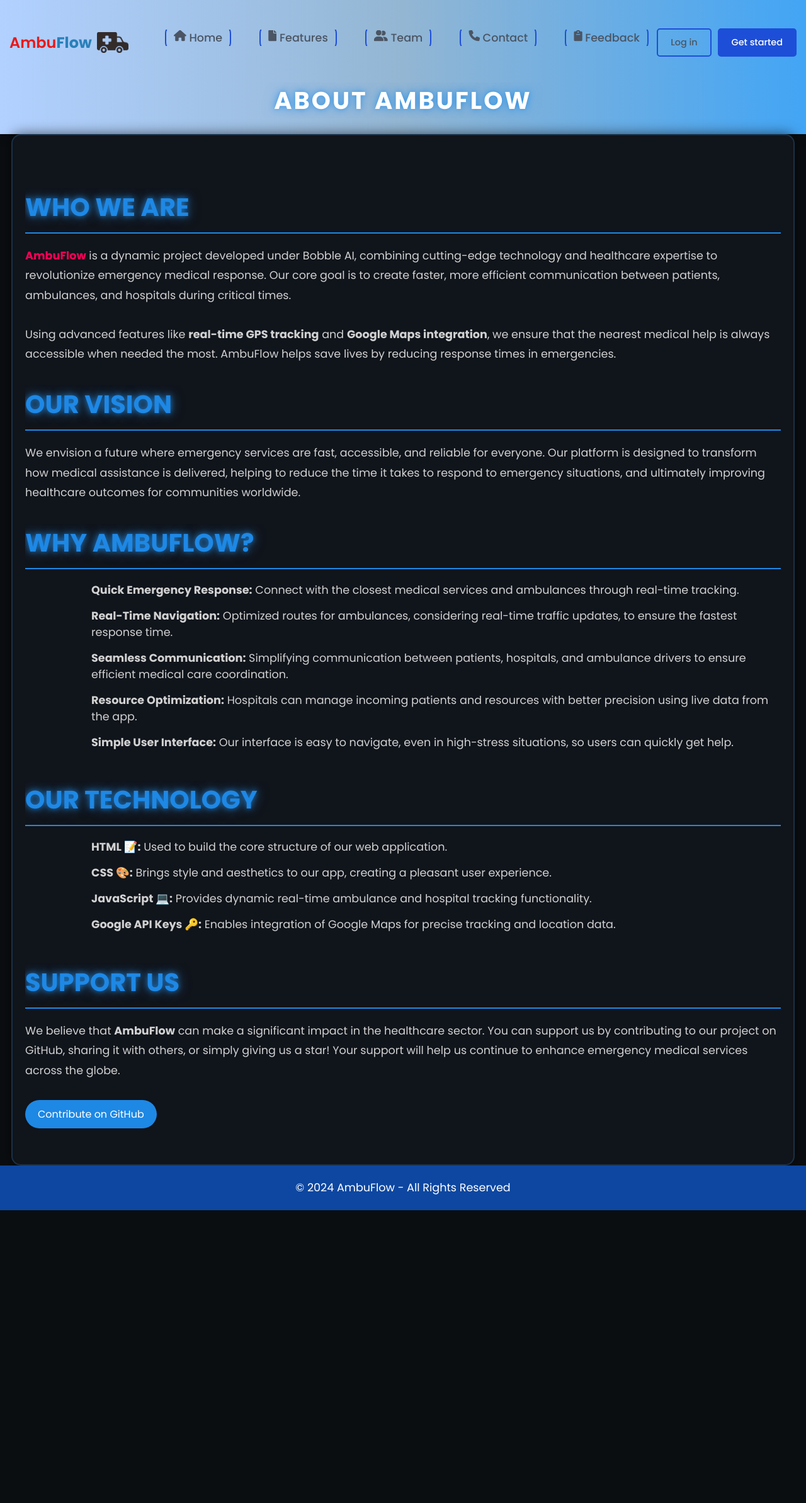
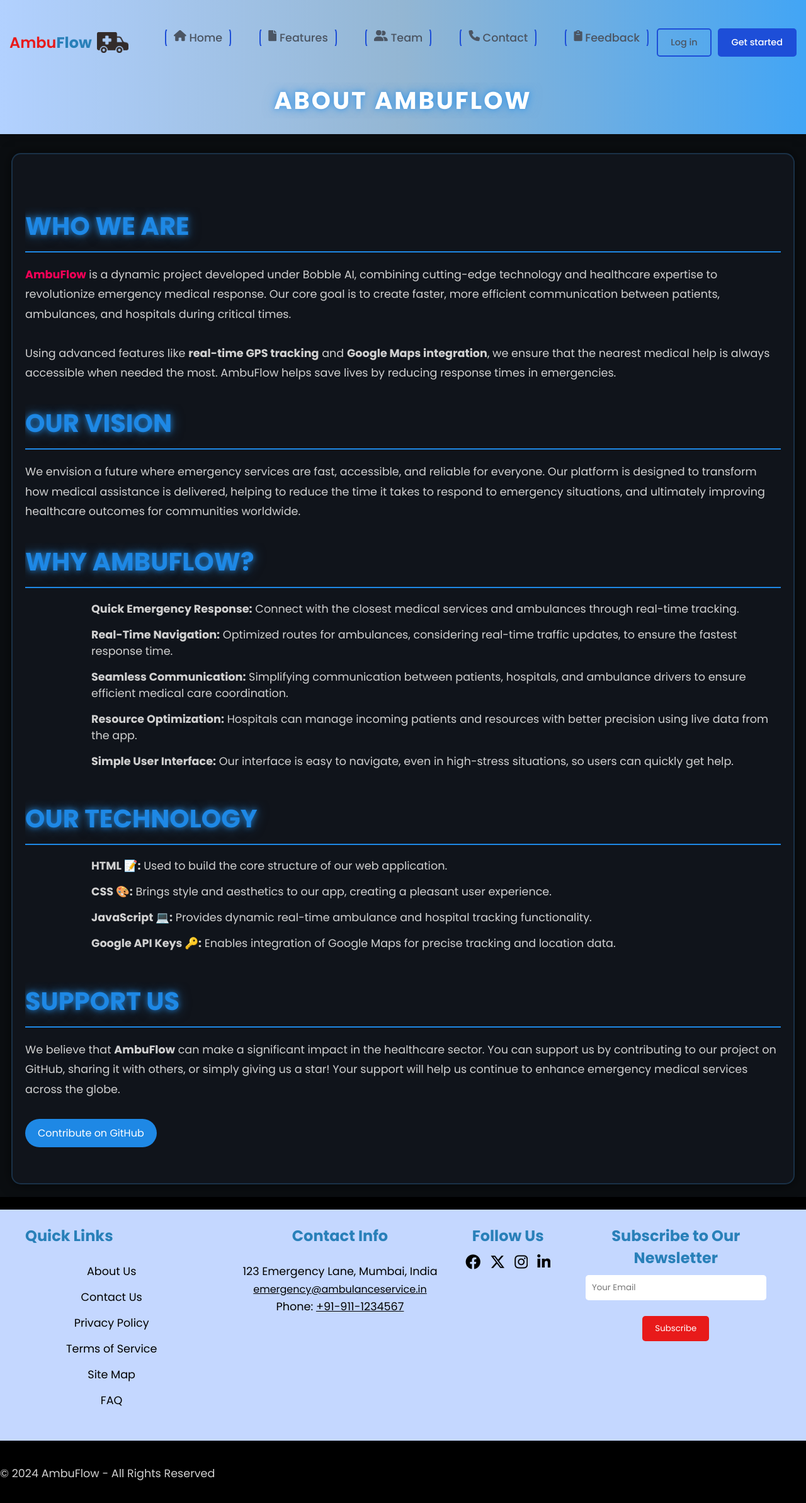
Before and after one commit to mansiruhil13/Bobble-AI, a Jekyll site: the page about.html, which Jekyll copies as it is, in a window 1280 px wide. Shown: the whole page at 63% size. Built offline with Jekyll 4.4.1, drawn with Linux system fonts in a browser that asks for light colours; some web fonts are replaced; before the commit the page ends 1922 px from its top, so only the background shows below that.

Commit message:
footer added at about us and also margin set for about us section from top and down

```diff
--- a/about.html
+++ b/about.html
@@ -189,10 +189,10 @@
             <a href="up.html" class="get-started">Get started</a>
           </div>
         </div>
-        <h1>About AmbuFlow</h1>
+        <h1 >About AmbuFlow</h1>
       </header>
 
-    <main>
+    <main style="margin-top:30px;">
       <h2>Who We Are</h2>
       <p>
         <span class="highlight">AmbuFlow</span> is a dynamic project developed
@@ -278,9 +278,89 @@
         >Contribute on GitHub</a
       >
     </main>
+    <footer style="background-color:black; color:#f3f4f6; text-align: center; width: 100%; margin-top: 20px;">
+      <div style="background-color: #C4D7FF; color: #f3f4f6; ">
+        <div style="display: flex; justify-content: space-between; flex-wrap: wrap; max-width: 1200px; margin: 0 auto;">
 
-    <footer>
+          <!-- Quick Links Section -->
+          <div
+          style="flex: 1;
+          display: flex;
+          flex-direction: column;
+          align-items: start;
+          min-width: 200px;
+          margin-bottom: 20px;">
+            <h3 style="font-size: 1.5rem; margin-bottom: 10px; color: #2980b9;">Quick Links</h3>
+            <ul style="list-style-type: none; padding: 0;">
+              <li><a href="about.html" style="color: #000000; background:none; cursor: pointer; text-decoration: none;" onmouseover="this.style.color='blue'" onmouseout="this.style.color='black'">About Us</a></li>
+              <li><a href="contact.html" style="color: #000000; background:none; cursor: pointer; text-decoration: none;" onmouseover="this.style.color='blue'" onmouseout="this.style.color='black'">Contact Us</a></li>
+              <li><a href="privacy.html" style="color: #000000; background:none; cursor: pointer; text-decoration: none;" onmouseover="this.style.color='blue'" onmouseout="this.style.color='black'">Privacy Policy</a></li>
+              <li><a href="terms.html" style="color: #000000; background:none; cursor: pointer; text-decoration: none;" onmouseover="this.style.color='blue'" onmouseout="this.style.color='black'">Terms of Service</a></li>
+              <li><a href="sitemap.html" style="color: #000000;background:none; cursor: pointer; text-decoration: none;" onmouseover="this.style.color='blue'" onmouseout="this.style.color='black'">Site Map</a></li>
+              <!-- Add FAQ link here -->
+              <li><a href="faq.html" style="color: #000000;background:none; cursor: pointer; text-decoration: none;" onmouseover="this.style.color='blue'" onmouseout="this.style.color='black'">FAQ</a></li>
+            </ul>
+          </div>
+
+          <!-- Contact Information Section -->
+          <div
+          style="flex: 1;
+          min-width: 200px;
+          margin-bottom: 10px;">
+            <h3 style="font-size: 1.5rem; color: #2980b9;">Contact Info</h3>
+            <p style="color: #000;">123 Emergency Lane, Mumbai, India</p>
+            <a href="mailto:emergency@ambulanceservice.in" style="color: #000000; background:none; cursor: pointer;" onmouseover="this.style.color='blue'" onmouseout="this.style.color='black'">emergency@ambulanceservice.in</a></p>
+            <p style="color: #000000;">Phone: <a href="tel:+91-911-1234567" style="color: #000000; background: none;" onmouseover="this.style.color='blue'" onmouseout="this.style.color='black'">+91-911-1234567</a></p>
+          </div>
+
+          <!-- Modified the looks of the social icons -->
+          <!-- Social Media Links -->
+          <div style="text-align: center; min-width: 200px; color: black;">
+            <h3 style="font-size: 1.5rem; margin-bottom: 10px; color: #2980b9;">Follow Us</h3>
+            <div style="display: flex; justify-content: center; align-items: center; gap: 15px;">
+              <a href="https://www.facebook.com" class="social-icon facebook no-hover-effect"
+                style="color: black; text-decoration: none; font-size: 24px;"><i class="fab fa-facebook"></i></a>
+              <a href="https://www.twitter.com" class="social-icon twitter no-hover-effect"
+                style="color: black; text-decoration: none; font-size: 24px;"><i class="fa-brands fa-x-twitter"></i></a>
+              <a href="https://www.instagram.com" class="social-icon instagram no-hover-effect"
+                style="color: black; text-decoration: none; font-size: 24px;"><i class="fab fa-instagram"></i></a>
+              <a href="https://www.linkedin.com" class="social-icon linkedin no-hover-effect"
+                style="color: black; text-decoration: none; font-size: 24px;"><i class="fab fa-linkedin-in"></i></a>
+            </div>
+          </div>
+
+          <!-- Newsletter Subscription -->
+          <div style="flex: 1; min-width: 200px; margin-bottom: 20px;">
+            <h3 style="font-size: 1.5rem; margin-bottom: 10px; color: #2980b9;">Subscribe to Our Newsletter</h3>
+            <form action="#">
+              <input type="email" placeholder="Your Email"
+                style="padding: 10px; width: 80%; border: none; border-radius: 5px;" required><br><br>
+              <button type="submit"
+                style="background-color: #e81a1a; color: white; padding: 10px 20px; border: none; cursor: pointer; border-radius: 5px;">Subscribe</button>
+            </form>
+          </div>
+          <style>
+            .hover-link {
+              color: #000000;
+              text-decoration: none;
+              margin-right: 10px;
+              background:none;
+              cursor: pointer;
+              transition: color 0.3s ease;
+            }
+
+            .hover-link:hover {
+              color: blue;
+              background:none;
+            }
+          </style>
+
+        </div>
+
+      </div>
+    </footer>
+    <div style="background-color: black;">
       <p>© 2024 AmbuFlow - All Rights Reserved</p>
-    </footer>
+    </div>
   </body>
 </html>
```
